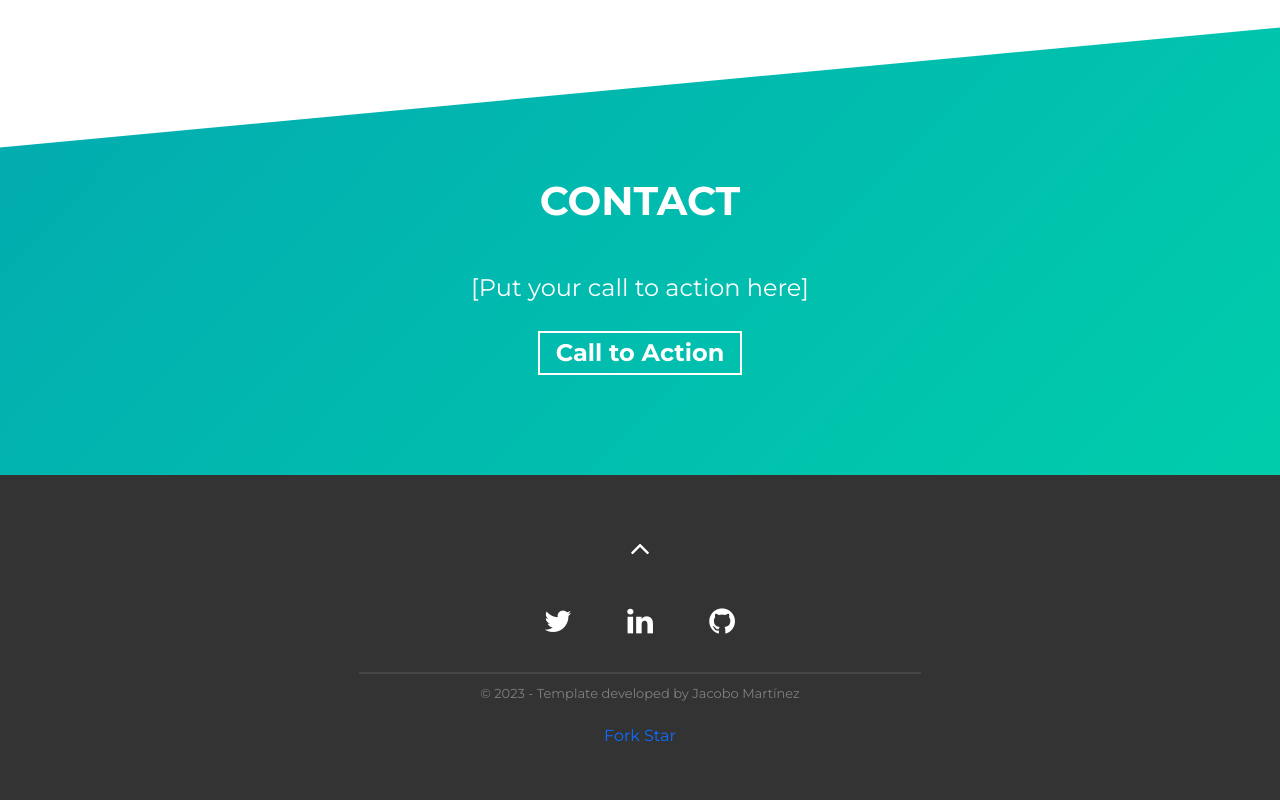
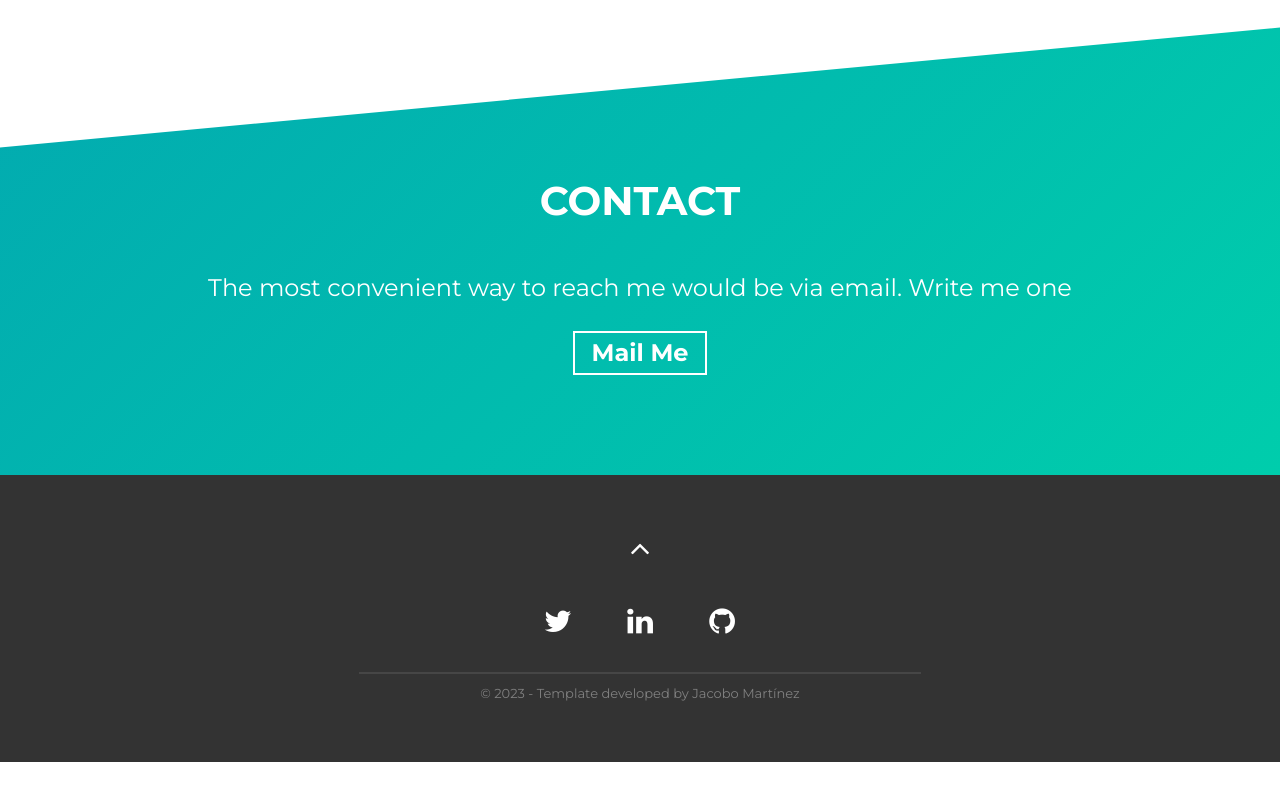
Before and after one commit to obara501/myportfolio, a website built with Parcel: page src/index.html in a window 1280 px wide. Shown: the part 2878-3678 px from the top of the page. After the commit the page ends 3640 px from the top, so only its background shows below. Built offline with nearby package versions, Linux system fonts and the light colour scheme.

Commit message:
Update footer and contact section

```diff
--- a/src/index.html
+++ b/src/index.html
@@ -272,13 +272,13 @@
       <div class="container">
         <h2 class="section-title">Contact</h2>
         <div class="contact-wrapper load-hidden">
-          <p class="contact-wrapper__text">[Put your call to action here]</p>
+          <p class="contact-wrapper__text">The most convenient way to reach me would be via email. Write me one</p>
           <a
             rel="noreferrer"
             target="_blank"
             class="cta-btn cta-btn--resume"
             href="mailto:geofreyongeta501@gmail.com"
-            >Call to Action</a
+            >Mail Me</a
           >
         </div>
       </div>
@@ -313,29 +313,6 @@
           >
         </p>
 
-        <!-- TO DO: remove this entire paragraph once you finish your portfolio -->
-        <p class="mt-3 pt-3">
-          <a
-            rel="noreferrer"
-            class="github-button"
-            href="https://github.com/cobiwave/simplefolio/fork"
-            data-icon="octicon-repo-forked"
-            data-size="large"
-            data-show-count="true"
-            aria-label="Fork ntkme/github-buttons on GitHub"
-            >Fork</a
-          >
-          <a
-            rel="noreferrer"
-            class="github-button"
-            href="https://github.com/cobiwave/simplefolio"
-            data-icon="octicon-star"
-            data-size="large"
-            data-show-count="true"
-            aria-label="Star cobiwave/simplefolio on GitHub"
-            >Star</a
-          >
-        </p>
       </div>
     </footer>
     <!-- /END Footer Section -->
```
